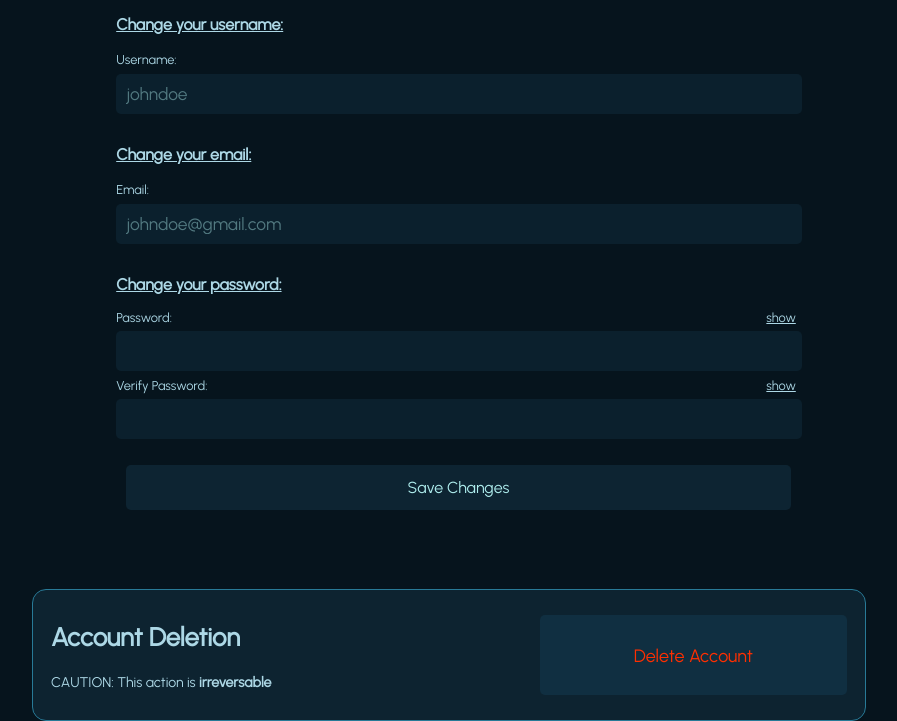
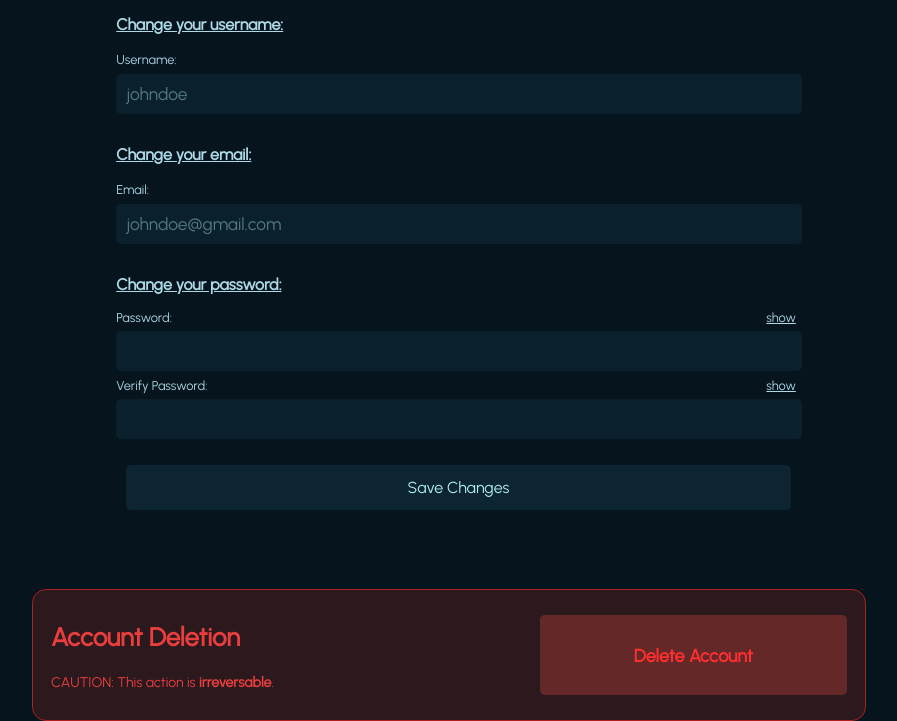
Before and after one commit to aarush-narang/URL-Shortener, a Flask app: template templates/settings.html in a window 1280 px wide. Shown: the part 101-822 px from the top of the page, without its empty margins (191-1088 px from the left). Run offline with Flask 2, Linux system fonts and the light colour scheme; the template is opened without the code that fills it, so the values that code supplies are empty.

Commit message:
updated settings.html

```diff
--- a/templates/settings.html
+++ b/templates/settings.html
@@ -61,10 +61,10 @@
             <div class="form-setting" id='account-delete'>
                 <div id="delete-warning">
                     <h1>Account Deletion</h1>
-                    <p>CAUTION: This action is <b>irreversable</b></p>
+                    <p>CAUTION: This action is <b>irreversable</b>.</p>
                 </div>
                 <div id="delete-btn-container">
-                    <button id="delete-btn" type="button">Delete Account</button>
+                    <button id="delete-btn" type="button"><b>Delete Account</b></button>
                 </div>
             </div>
         </footer>
--- a/templates/stylesheets/settings.css
+++ b/templates/stylesheets/settings.css
@@ -129,8 +129,8 @@ body {
 }
 /* account deletion button */
 #account-delete {
-    background-color: rgb(13, 35, 48);
-    border: 1px solid rgb(40, 122, 151);
+    background-color: rgba(97, 34, 34, 0.4);
+    border: 1px solid rgb(174, 33, 33);
     border-radius: 14px;
 
     display: flex;
@@ -150,11 +150,13 @@ body {
 }
 #account-delete h1 {
     margin-left: 18px;
+    color: rgb(232, 62, 62);
 }
 #account-delete p {
     font-size: 110%;
     margin-left: 18px;
     margin-top: 4px;
+    color: rgb(232, 62, 62);
 }
 #delete-btn-container {
     margin-right: 18px;
@@ -175,18 +177,20 @@ body {
     padding: 13px;
     border-radius: 5px;
 
-    background-color: rgb(16, 47, 65);
-    color: rgb(255, 47, 0);
+    background-color: rgba(158, 57, 50, 0.5);
+    color: rgb(255, 47, 47);
     font-family: Urbanist;
     font-size: 140%;
 
-    transition: background-color 200ms ease;
+    transition: 200ms ease;
 }
 #delete-btn:hover {
-    background-color: rgb(18, 49, 67);
+    background-color: rgba(255, 17, 0, 0.4);
+    color: rgb(255, 138, 138)
 }
 #delete-btn:active {
-    background-color: rgb(16, 43, 60);
+    background-color: rgb(165, 63, 63);
+    color: rgb(90, 34, 34);
 }
 footer {
     display: flex;
```
